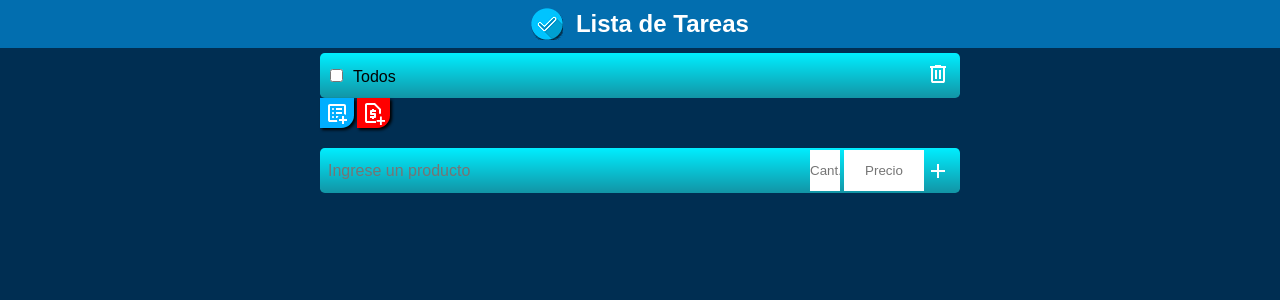
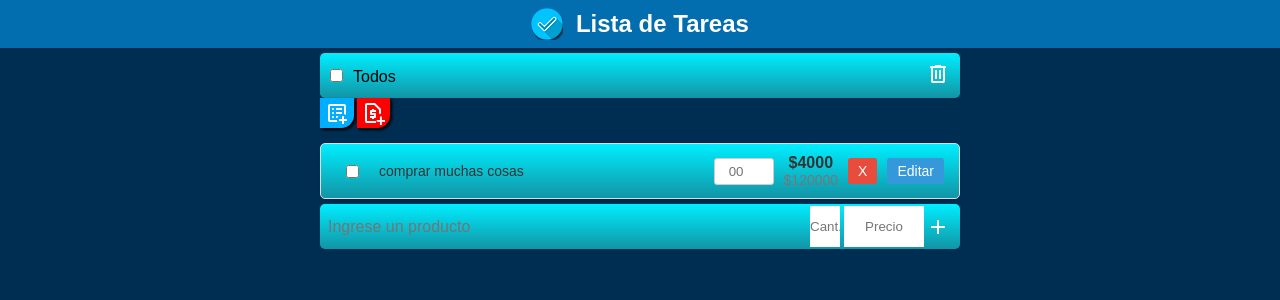
Before and after one commit to hernanveyret/lista-de-tareas-v2, a React (Vite) app: page / in a window 1280 px wide. Shown: the top 300 px of the page. Built offline with nearby package versions, Linux system fonts and the light colour scheme.

Commit message:
Prueba de estructura

```diff
--- a/src/App.jsx
+++ b/src/App.jsx
@@ -10,6 +10,7 @@ import Task from './Components/Task.jsx';
 import NavCalc from './Components/NavCalc.jsx';
 import NavText from './Components/NavText.jsx';
 import TotalBar from './Components/TotalBar.jsx';
+import Barra from './Components/Barra.jsx';
 
 function App() {
 
@@ -375,6 +376,7 @@ const menuBtnPage = (e) => {
         <main className="lista-main">
           {selectPage?.type === 'list' && <Task selectPage={selectPage} taskCompleted={taskCompleted} editTask={editTask}/>}
           {selectPage?.type === 'calc' && <CalcPage selectPage={selectPage} taskCompleted={taskCompleted} editCalcTask={editCalcTask}/>}
+          <Barra selectPage={selectPage} taskCompleted={taskCompleted} editCalcTask={editCalcTask}/>
           {selectPage?.type === 'calc' && <TotalBar selectPage={selectPage}/>}
         </main>
 
--- /dev/null
+++ b/src/Components/Barra.jsx
@@ -0,0 +1,22 @@
+import React from 'react';
+import './barra.css';
+
+const Barra = ({selectPage, taskCompleted, editCalcTask }) => {
+  return (
+
+      <div className="bar">
+        <input type="checkbox" className="checkbox" />
+        <span className="text">comprar muchas cosas</span>
+        <input type="number" className="number-input" maxLength={2} placeholder="00" />
+        <div className="price-box">
+          <span className="price">$4000</span>
+          <span className="value">$120000</span>
+        </div>
+        <button className="button delete">X</button>
+        <button className="button edit">Editar</button>
+      </div>
+
+  );
+};
+
+export default Barra;
--- /dev/null
+++ b/src/Components/barra.css
@@ -0,0 +1,75 @@
+
+/* Bar structure */
+.bar {
+  display: flex;
+  align-items: center;
+  gap: 10px;
+  background: linear-gradient(rgb(0, 238, 255),#1294a5);
+  border: 1px solid #ddd;
+  padding: 10px 15px;
+  border-radius: 5px;
+  box-shadow: 0 2px 4px rgba(0, 0, 0, 0.1);
+  flex-wrap: wrap; /* Ensures content wraps */
+}
+
+/* Checkbox */
+.checkbox {
+  margin-right: 5px;
+}
+
+/* Text */
+.text {
+  flex: 1; /* Allows it to adjust width */
+  word-wrap: break-word; /* Handles long texts */
+  word-break: break-word;
+  font-size: 14px;
+  color: #333;
+}
+
+/* Number input */
+.number-input {
+  width: 60px;
+  padding: 5px;
+  border: 1px solid #ccc;
+  border-radius: 3px;
+  text-align: center;
+}
+
+/* Price box */
+.price-box {
+  display: flex;
+  flex-direction: column;
+  align-items: center;
+  justify-content: center;
+  text-align: center;
+}
+
+.price {
+  font-size: 16px;
+  font-weight: bold;
+  color: #333;
+}
+
+.value {
+  font-size: 14px;
+  color: #777;
+}
+
+/* Buttons */
+.button {
+  padding: 5px 10px;
+  border: none;
+  border-radius: 3px;
+  cursor: pointer;
+  font-size: 14px;
+}
+
+.delete {
+  background-color: #e74c3c;
+  color: white;
+}
+
+.edit {
+  background-color: #3498db;
+  color: white;
+}
```
